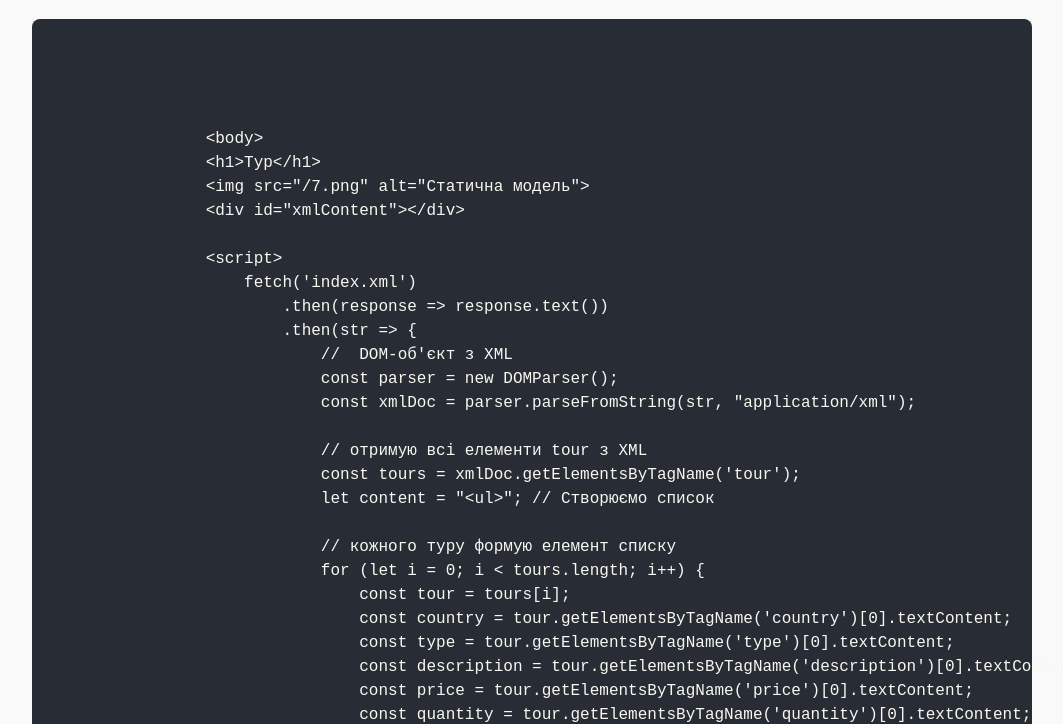
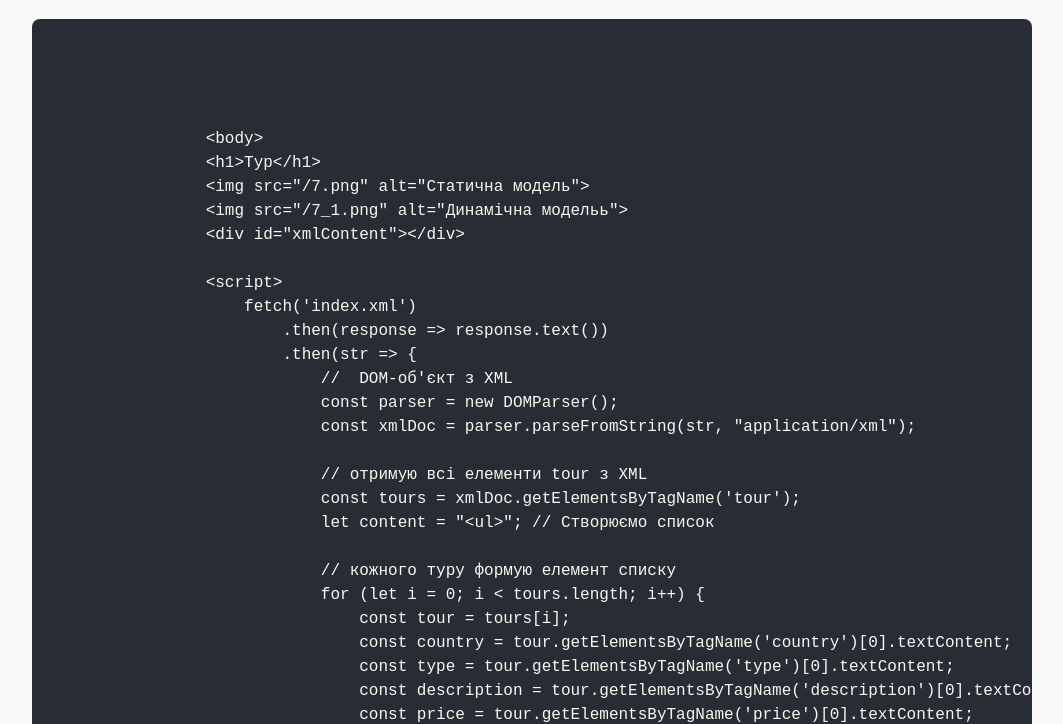
Before and after one commit to Nikitosdryga/CTIP, a plain HTML site: page lab7/code7.html in a window 1280 px wide. Shown: the part 81-805 px from the top of the page, without its empty margins (108-1171 px from the left). Drawn offline with Linux system fonts and the light colour scheme.

Commit message:
Update code7.html

```diff
--- a/lab7/code7.html
+++ b/lab7/code7.html
@@ -79,6 +79,7 @@
                 &lt;body&gt;
                 &lt;h1&gt;Тур&lt;/h1&gt;
                 &lt;img src=&quot;/7.png&quot; alt=&quot;Статична модель&quot;&gt;
+                &lt;img src=&quot;/7_1.png&quot; alt=&quot;Динамічна модельь&quot;&gt;
                 &lt;div id=&quot;xmlContent&quot;&gt;&lt;/div&gt;
 
                 &lt;script&gt;
```
